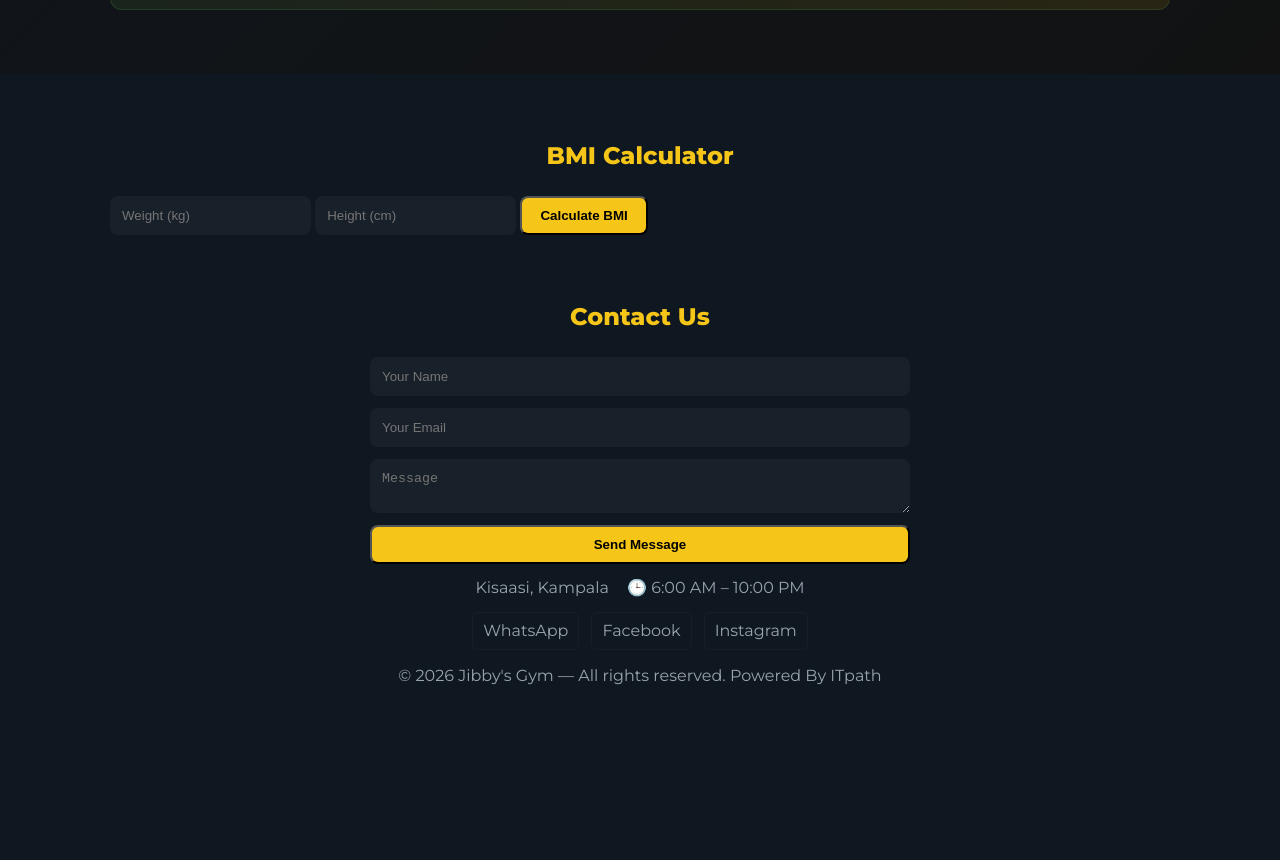
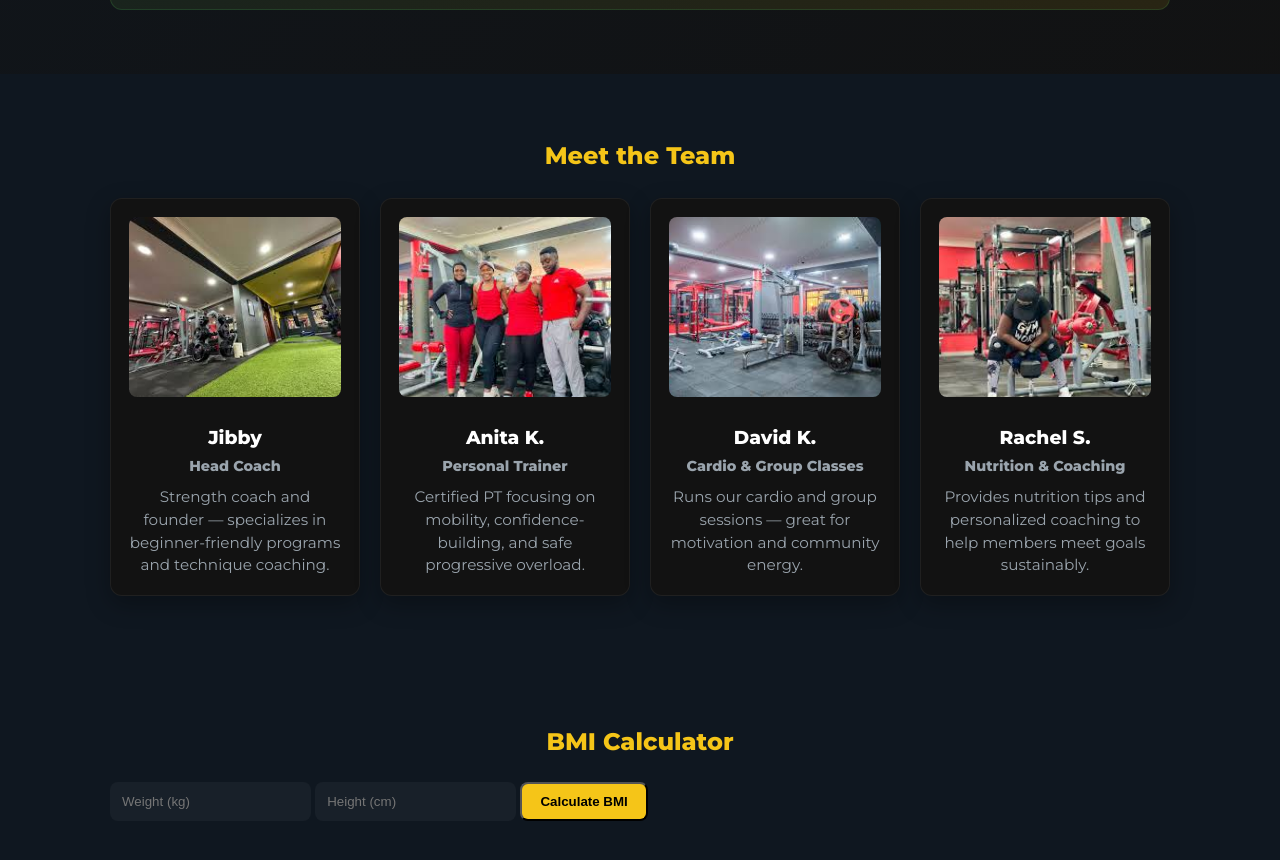
Before and after one commit to Ronnixson/Jibby-s-gym, a plain HTML site: page index.html in a window 1280 px wide. Shown: the part 4396-5256 px from the top of the page. Before the commit the page ends 5084 px from the top, so only its background shows below. Drawn offline with nearby package versions, Linux system fonts and the light colour scheme.

Commit message:
meet the team

```diff
--- a/index.html
+++ b/index.html
@@ -360,6 +360,43 @@
   </div>
 </section>
 
+<!-- TEAM -->
+<section id="team" class="team reveal">
+  <div class="container">
+    <h2>Meet the Team</h2>
+
+    <div class="team-grid">
+      <div class="team-card">
+        <img class="team-photo" src="media/jib4.jfif" alt="Coach Jibby">
+        <h3>Jibby</h3>
+        <p class="role">Head Coach</p>
+        <p class="bio">Strength coach and founder — specializes in beginner-friendly programs and technique coaching.</p>
+      </div>
+
+      <div class="team-card">
+        <img class="team-photo" src="media/jib5.jfif" alt="Coach Anita">
+        <h3>Anita K.</h3>
+        <p class="role">Personal Trainer</p>
+        <p class="bio">Certified PT focusing on mobility, confidence-building, and safe progressive overload.</p>
+      </div>
+
+      <div class="team-card">
+        <img class="team-photo" src="media/jiib7.jfif" alt="Coach David">
+        <h3>David K.</h3>
+        <p class="role">Cardio & Group Classes</p>
+        <p class="bio">Runs our cardio and group sessions — great for motivation and community energy.</p>
+      </div>
+
+      <div class="team-card">
+        <img class="team-photo" src="media/jib3.jfif" alt="Coach Rachel">
+        <h3>Rachel S.</h3>
+        <p class="role">Nutrition & Coaching</p>
+        <p class="bio">Provides nutrition tips and personalized coaching to help members meet goals sustainably.</p>
+      </div>
+    </div>
+  </div>
+</section>
+
 <!-- BMI CALCULATOR -->
 <section id="bmi" class="bmi reveal">
 <div class="container">
--- a/style.css
+++ b/style.css
@@ -531,3 +531,51 @@ input,textarea{padding:12px;border-radius:8px;border:0;background:var(--glass);c
   display: inline-block;
   margin-top: 8px;
 }
+
+/* Team Section */
+.team-grid {
+  display: grid;
+  grid-template-columns: repeat(auto-fit, minmax(220px, 1fr));
+  gap: 20px;
+  margin-top: 24px;
+}
+
+.team-card {
+  background: var(--card);
+  padding: 18px;
+  border-radius: 12px;
+  text-align: center;
+  border: 1px solid rgba(255, 255, 255, 0.06);
+  box-shadow: 0 8px 24px rgba(0, 0, 0, 0.3);
+}
+
+.team-photo {
+  width: 100%;
+  height: 180px;
+  object-fit: cover;
+  border-radius: 8px;
+  margin-bottom: 12px;
+}
+
+.team-card h3 {
+  margin: 8px 0 4px 0;
+  color: var(--white);
+}
+
+.role {
+  color: var(--muted);
+  font-weight: 700;
+  font-size: 0.9rem;
+  margin-bottom: 8px;
+}
+
+.bio {
+  color: var(--muted);
+  font-size: 0.95rem;
+  line-height: 1.5;
+  margin-top: 8px;
+}
+
+@media (max-width:600px){
+  .team-photo{height:140px}
+}
```
